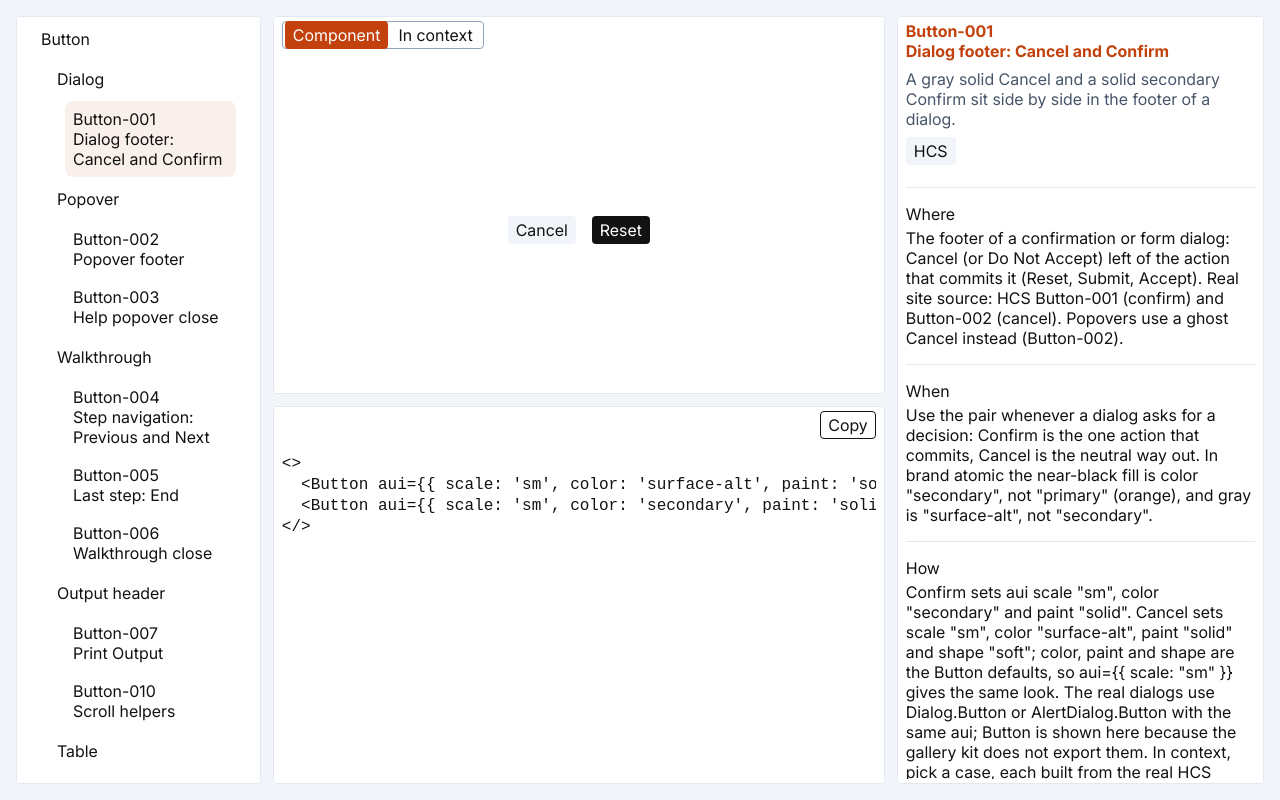
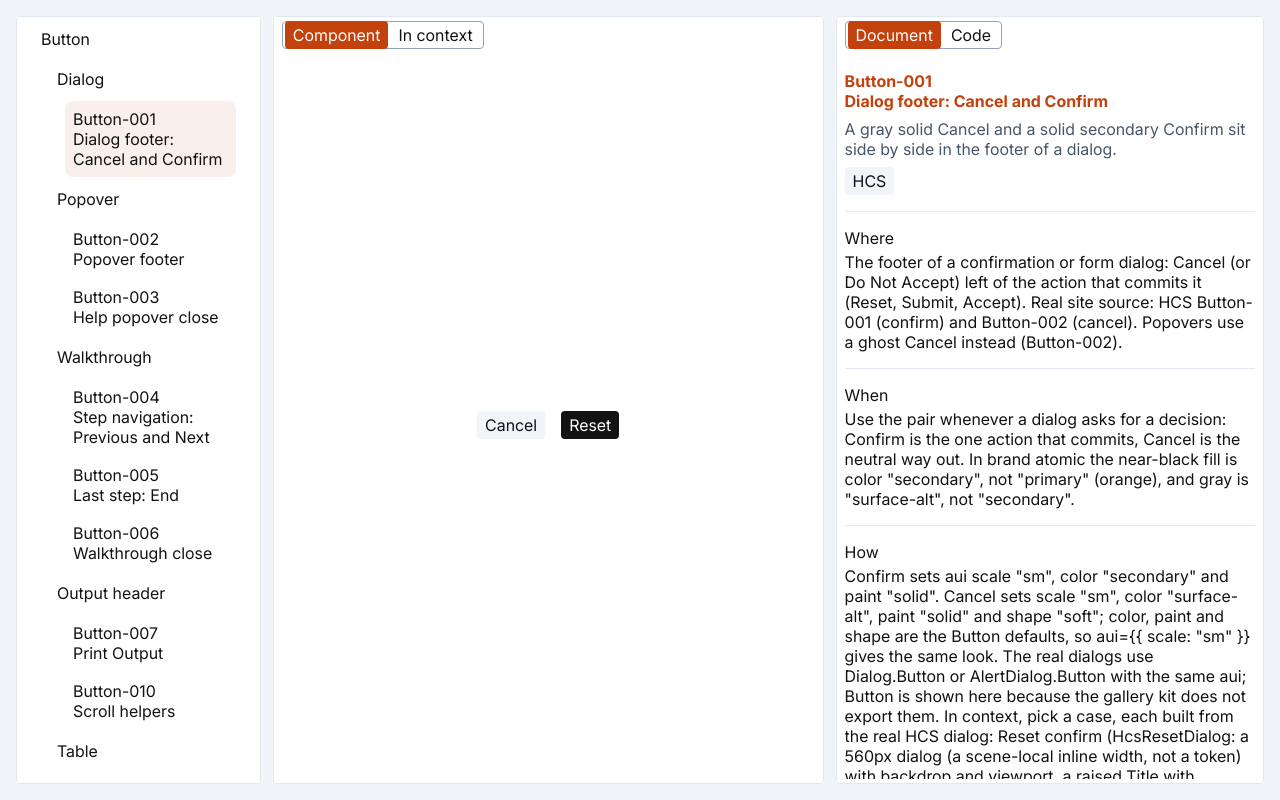
Before and after one commit to amelie-pierce/atomicaui-usecase, a React (Vite) app: page / in a window 1280 px wide. Built offline with nearby package versions, Linux system fonts and the light colour scheme; some icons are missing.

Commit message:
Move the code pane into the right pane behind a Document | Code toggle

```diff
--- a/src/usecase-gallery/layout/layouts.tsx
+++ b/src/usecase-gallery/layout/layouts.tsx
@@ -4,45 +4,35 @@ import { Panels } from '../kit';
 export interface LayoutPanes {
   tree: ReactNode;
   render: ReactNode;
-  code: ReactNode;
-  docs: ReactNode;
+  detail: ReactNode;
 }
 
-/** Tree | (render over code) | docs, each divider draggable and operable with the arrow keys. */
-export function ResizableLayout({ tree, render, code, docs }: LayoutPanes) {
+/** Tree | render | detail (documentation or code), each divider draggable and operable with the arrow keys. */
+export function ResizableLayout({ tree, render, detail }: LayoutPanes) {
   return (
     <Panels orientation="horizontal" className="ug-layout">
       <Panels.Panel id="ug-tree" defaultSize="20%" minSize="180px" maxSize="35%" className="ug-layout__panel">
         {tree}
       </Panels.Panel>
       <Panels.ResizeHandle width="var(--p-px-12)" aria-label="Resize the use case tree" />
-      <Panels.Panel id="ug-stage" defaultSize="50%" minSize="320px" className="ug-layout__panel">
-        <Panels orientation="vertical" className="ug-layout">
-          <Panels.Panel id="ug-render" defaultSize="50%" minSize="120px" className="ug-layout__panel">
-            {render}
-          </Panels.Panel>
-          <Panels.ResizeHandle width="var(--p-px-12)" aria-label="Resize the preview and the code" />
-          <Panels.Panel id="ug-code" defaultSize="50%" minSize="120px" className="ug-layout__panel">
-            {code}
-          </Panels.Panel>
-        </Panels>
+      <Panels.Panel id="ug-render" defaultSize="45%" minSize="320px" className="ug-layout__panel">
+        {render}
       </Panels.Panel>
-      <Panels.ResizeHandle width="var(--p-px-12)" aria-label="Resize the documentation" />
-      <Panels.Panel id="ug-docs" defaultSize="30%" minSize="240px" className="ug-layout__panel">
-        {docs}
+      <Panels.ResizeHandle width="var(--p-px-12)" aria-label="Resize the preview and the details" />
+      <Panels.Panel id="ug-detail" defaultSize="35%" minSize="240px" className="ug-layout__panel">
+        {detail}
       </Panels.Panel>
     </Panels>
   );
 }
 
 /** One scrolling column, for narrow viewports where side-by-side panes would be unusable. */
-export function StackedLayout({ tree, render, code, docs }: LayoutPanes) {
+export function StackedLayout({ tree, render, detail }: LayoutPanes) {
   return (
     <div className="ug-stacked">
       {tree}
       {render}
-      {code}
-      {docs}
+      {detail}
     </div>
   );
 }
--- a/src/usecase-gallery/layout/usecase-gallery.tsx
+++ b/src/usecase-gallery/layout/usecase-gallery.tsx
@@ -3,12 +3,11 @@ import { catalog, allUsecases } from '../catalog/catalog';
 import { appsWithUi, casesForApp } from '../catalog/app-views';
 import { useHashSelection } from '../hooks/use-hash-selection';
 import { useMediaQuery } from '../hooks/use-media-query';
-import { CodePane } from '../ui/code-pane';
-import { DocsPane } from '../ui/docs-pane';
+import { DetailPane } from '../ui/detail-pane';
 import { RenderPane } from '../ui/render-pane';
 import { TreePane } from '../ui/tree-pane';
 import type { AppKey } from '../apps';
-import type { PreviewMode } from '../types';
+import type { DetailMode, PreviewMode } from '../types';
 import { ResizableLayout, StackedLayout } from './layouts';
 import '../styles/gallery.scss';
 
@@ -23,6 +22,8 @@ export interface UsecaseGalleryProps {
 export function UsecaseGallery({ title = 'Use cases' }: UsecaseGalleryProps) {
   const narrow = useMediaQuery(NARROW);
   const [mode, setMode] = useState<PreviewMode>('component');
+  // Kept across use cases: the reader who switched to Code stays on Code while browsing.
+  const [detail, setDetail] = useState<DetailMode>('document');
   const { selectedId } = useHashSelection(
     allUsecases.map((usecase) => usecase.id),
     allUsecases[0]?.id ?? '',
@@ -40,8 +41,7 @@ export function UsecaseGallery({ title = 'Use cases' }: UsecaseGalleryProps) {
   const panes = {
     tree: <TreePane groups={catalog} selectedId={usecase.id} title={title} />,
     render: <RenderPane usecase={usecase} mode={mode} onModeChange={setMode} apps={apps} activeApp={activeApp} onAppChange={(app) => setChosen({ usecaseId: usecase.id, app })} cases={cases} activeCase={activeCase} onCaseChange={(caseId) => setChosen({ usecaseId: usecase.id, app: activeApp, caseId })} />,
-    code: <CodePane key={`${usecase.id}-${mode}-${activeCase?.id}`} usecase={usecase} mode={mode} activeCase={activeCase} />,
-    docs: <DocsPane usecase={usecase} />,
+    detail: <DetailPane usecase={usecase} detail={detail} onDetailChange={setDetail} mode={mode} activeCase={activeCase} />,
   };
   return (
     <div className="ug">
--- a/src/usecase-gallery/styles/gallery.scss
+++ b/src/usecase-gallery/styles/gallery.scss
@@ -78,6 +78,7 @@ $narrow: 840px;
 // titles and the active toggle segment, resolve it to the palette's darker orange (at least 4.7:1 on the
 // surfaces, 5.2:1 with its white on-primary), the same step the high-contrast theme uses.
 .ug-render__toggle,
+.ug-detail__toggle,
 .ug-docs,
 .ug-tree__link {
   --theme-primary: var(--p-palette-orange-600);
@@ -92,6 +93,12 @@ $narrow: 840px;
 .ug-render .ug-card__content {
   display: flex;
   flex-direction: column;
+}
+
+.ug-detail__toggle {
+  flex: none;
+  inline-size: fit-content;
+  margin-block-end: var(--p-px-16);
 }
 
 .ug-render__cases {
@@ -155,7 +162,7 @@ $narrow: 840px;
   inline-size: min(100%, calc(var(--p-px-16) * 24));
 }
 
-// The Copy button sits top-right of the code card and stays in view while the snippet scrolls.
+// The Copy button sits top-right of the code view and stays in view while the snippet scrolls.
 .ug-code__bar {
   position: sticky;
   inset-block-start: 0;
@@ -306,7 +313,7 @@ $narrow: 840px;
     min-block-size: var(--p-px-160);
   }
 
-  .ug-code .ug-card__content {
+  .ug-detail .ug-card__content {
     min-block-size: var(--p-px-128);
   }
 }
--- a/src/usecase-gallery/types.ts
+++ b/src/usecase-gallery/types.ts
@@ -51,6 +51,9 @@ export interface ContextProps {
 /** What the centre preview shows: the lone component, or the component inside the area that holds it. */
 export type PreviewMode = 'component' | 'context';
 
+/** What the right pane shows: the documentation or the copyable code. */
+export type DetailMode = 'document' | 'code';
+
 /** One resolved In context case: its scene and the snippet with the example placed inside it. */
 export interface UsecaseCase {
   id: string;
--- a/src/usecase-gallery/ui/code-pane.tsx
+++ b/src/usecase-gallery/ui/code-pane.tsx
@@ -2,7 +2,6 @@ import { Suspense, use } from 'react';
 import { Button, Type } from '../kit';
 import { useCopy } from '../hooks/use-copy';
 import type { PreviewMode, Usecase, UsecaseCase } from '../types';
-import { PaneCard } from './pane-card';
 
 const LABEL = { idle: 'Copy', copied: 'Copied', failed: 'Copy failed' } as const;
 
@@ -19,7 +18,7 @@ export function CodePane({ usecase, mode, activeCase }: { usecase: Usecase; mode
     mode === 'context' && activeCase ? activeCase.loadCode() : mode === 'context' && usecase.loadContextCode ? usecase.loadContextCode() : usecase.loadCode();
   const { status, copy } = useCopy();
   return (
-    <PaneCard label="Code" className="ug-code">
+    <div className="ug-code">
       <div className="ug-code__bar">
         <Button
           aui={{ color: status === 'failed' ? 'error' : 'secondary', paint: 'tonal', scale: 'sm' }}
@@ -35,6 +34,6 @@ export function CodePane({ usecase, mode, activeCase }: { usecase: Usecase; mode
       <Suspense fallback={null}>
         <Snippet code={code} />
       </Suspense>
-    </PaneCard>
+    </div>
   );
 }
--- /dev/null
+++ b/src/usecase-gallery/ui/detail-pane.tsx
@@ -0,0 +1,54 @@
+import { Button, ToggleGroup } from '../kit';
+import type { DetailMode, PreviewMode, Usecase, UsecaseCase } from '../types';
+import { CodePane } from './code-pane';
+import { DocsPane } from './docs-pane';
+import { PaneCard } from './pane-card';
+
+const DETAILS: { value: DetailMode; label: string }[] = [
+  { value: 'document', label: 'Document' },
+  { value: 'code', label: 'Code' },
+];
+
+/** The right pane: the use case documentation by default, its copyable code on the toggle. */
+export function DetailPane({
+  usecase,
+  detail,
+  onDetailChange,
+  mode,
+  activeCase,
+}: {
+  usecase: Usecase;
+  detail: DetailMode;
+  onDetailChange: (detail: DetailMode) => void;
+  mode: PreviewMode;
+  activeCase?: UsecaseCase;
+}) {
+  return (
+    <PaneCard label={detail === 'code' ? 'Code' : 'Documentation'} className="ug-detail">
+      <ToggleGroup
+        className="ug-detail__toggle"
+        aria-label="Right pane"
+        value={[detail]}
+        // Pressing the active segment would clear the group; keep one view selected.
+        onValueChange={([next]) => next && onDetailChange(next as DetailMode)}
+      >
+        {DETAILS.map(({ value, label }) => (
+          <ToggleGroup.Item
+            key={value}
+            value={value}
+            render={(props, { pressed }) => (
+              <Button {...props} aui={{ scale: 'sm', color: pressed ? 'primary' : 'secondary', paint: pressed ? 'solid' : 'text' }}>
+                {label}
+              </Button>
+            )}
+          />
+        ))}
+      </ToggleGroup>
+      {detail === 'code' ? (
+        <CodePane key={`${usecase.id}-${mode}-${activeCase?.id}`} usecase={usecase} mode={mode} activeCase={activeCase} />
+      ) : (
+        <DocsPane usecase={usecase} />
+      )}
+    </PaneCard>
+  );
+}
--- a/src/usecase-gallery/ui/docs-pane.tsx
+++ b/src/usecase-gallery/ui/docs-pane.tsx
@@ -1,7 +1,6 @@
 import { APPS } from '../apps';
 import { Chip, Type } from '../kit';
 import type { Usecase } from '../types';
-import { PaneCard } from './pane-card';
 
 const SECTIONS = [
   ['Where', 'where'],
@@ -11,7 +10,7 @@ const SECTIONS = [
 
 export function DocsPane({ usecase }: { usecase: Usecase }) {
   return (
-    <PaneCard label="Documentation" className="ug-docs">
+    <div className="ug-docs">
       <header className="ug-docs__head">
         <h2 className="ug-docs__title">
           <Type role="l3" as="span" weight="bold" color="primary">{usecase.id}</Type>
@@ -49,6 +48,6 @@ export function DocsPane({ usecase }: { usecase: Usecase }) {
           </div>
         ))}
       </dl>
-    </PaneCard>
+    </div>
   );
 }
```
Also changed, not shown: _vaults/atomicaui-usecase-prototype/wiki/gallery/adding-use-cases.md (+5 -3 lines), .claude/skills/usecase-gallery/SKILL.md, src/usecase-gallery/README.md.
